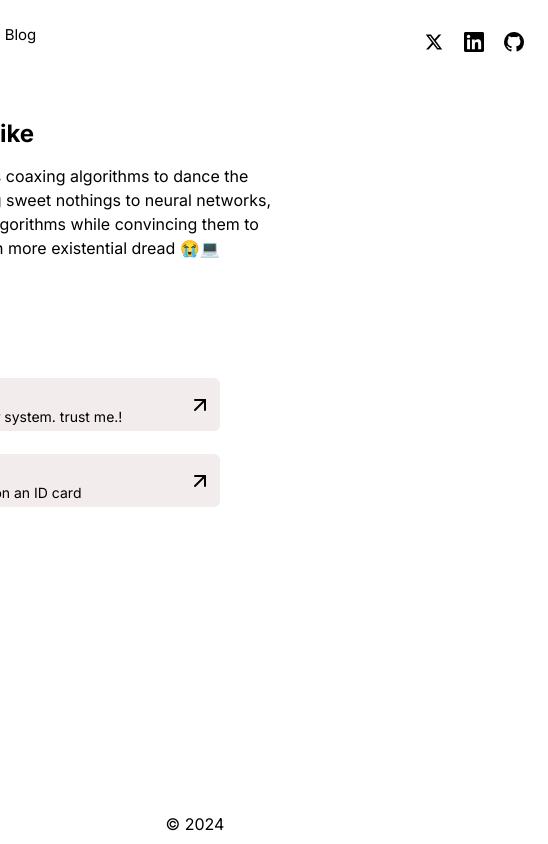
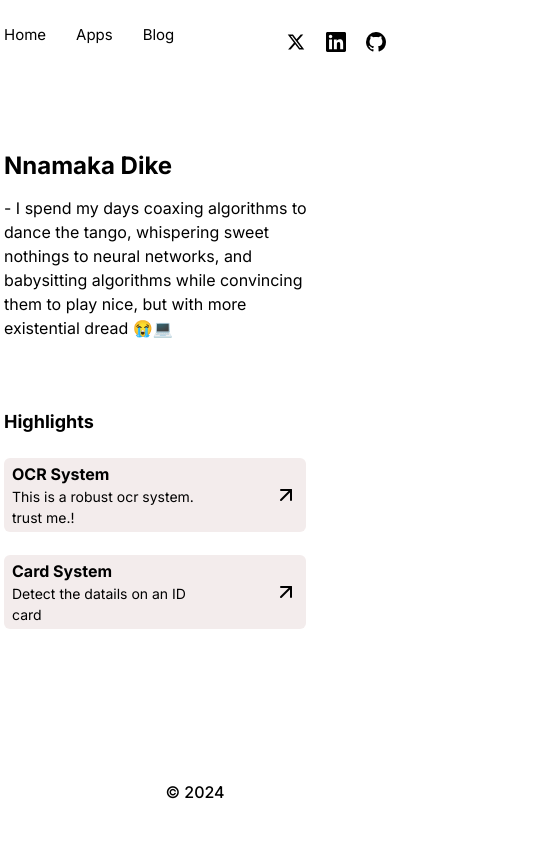
Before and after one commit to Nnamaka/site, a Next.js app: page / in a window 390 px wide. Shown: the whole page, 548 px wide, since content can reach past the window. Built offline with nearby package versions, Linux system fonts and the light colour scheme.

Commit message:
mobile responsiveness 75% 🤐

```diff
--- a/app/apps/page.tsx
+++ b/app/apps/page.tsx
@@ -4,7 +4,7 @@ import { RiTwitterXFill as TwitterIcon } from "react-icons/ri";
 
 export default function app() {
   return (
-    <div className=" mt-[70px]">
+    <div className=" mt-[70px] w-[307px] sm:w-[533px] md:w-[706px]">
       {apps.map((app) => (
         <div key={app.slug} className="mb-[25px] ">
           <p className="font-bold">{app.title}</p>
--- a/app/blog/page.tsx
+++ b/app/blog/page.tsx
@@ -2,7 +2,7 @@ import { blogs } from "../dummyData/data";
 
 export default function blog() {
   return (
-    <div className="flex-col mt-[70px] no-scrollbar">
+    <div className="flex-col mt-[70px] w-[337px] sm:w-[536px] md:w-[706px]">
       {blogs.map((data) => (
         <div key={data.slug} className="mb-[25px]">
           <p className="font-bold">{data.title}</p>
--- a/app/components/HighLights.tsx
+++ b/app/components/HighLights.tsx
@@ -8,13 +8,15 @@ export default function HighLights() {
       {highlights.map((highlight, index) => (
         <div
           key={index}
-          className="flex justify-between items-center mt-[23px] px-2 py-1 bg-[#F3ECEC] rounded-md w-[354px]"
+          className="flex justify-between items-center mt-[23px] px-2 py-1 bg-[#F3ECEC] rounded-md w-[302px] sm:w-[359px]"
         >
           <div>
             <p className="font-bold">{highlight.slug}</p>
-            <p className="text-[14px]">{highlight.description}</p>
+            <p className="text-[14px] w-[188px] sm:w-[246px]">
+              {highlight.description}
+            </p>
           </div>
-          <FiArrowUpRight className="w-6 h-6"/>
+          <FiArrowUpRight className="w-6 h-6" />
         </div>
       ))}
     </div>
--- a/app/components/NavBar.tsx
+++ b/app/components/NavBar.tsx
@@ -6,7 +6,7 @@ import Link from "next/link";
 export default function NavBar() {
   return (
     <div className="flex justify-center ">
-      <div className="flex w-[706px] justify-between p-6">
+      <div className="flex w-full justify-between p-6">
         <div className="Route flex space-x-[30px] text-[15px]">
           <Link href={"/"}>
             <h1>Home</h1>
--- a/app/layout.tsx
+++ b/app/layout.tsx
@@ -20,16 +20,15 @@ export default function RootLayout({
   return (
     <html lang="en">
       <body
-        className={`flex flex-col items-center justify-between h-dvh overflow-y-auto scrollbar-hide no-scrollbar ${inter.className}`}
-        // style={{ height: "100vh" }}
+        className={`flex flex-col items-center justify-between h-dvh overflow-y-scroll no-scrollbar ${inter.className}`}
       >
         <div className="flex-col">
-          <div className="w-[706px] ">
+          <div className="w-[430px] sm:w-[582px] ">
             <NavBar />
-            <div className="px-6 ">{children}</div>
+            <div className="px-6">{children}</div>
           </div>
         </div>
-        <p className="flex justify-center p-2 ">{`© ${year}`}</p>
+        <p className="flex justify-center font-medium p-2 my-8">{`© ${year}`}</p>
       </body>
     </html>
   );
--- a/app/page.tsx
+++ b/app/page.tsx
@@ -4,10 +4,10 @@ import HighLights from "./components/HighLights";
 export default function Home() {
   return (
     <main>
-      <div className="">
+      <div className="mt-8">
         <p className="text-[24px] font-bold pt-8">Nnamaka Dike</p>
 
-        <p className="pt-3 w-[414px] text-[16px]">
+        <p className="pt-3 w-[320px] sm:w-[414px] text-[16px]">
           - I spend my days coaxing algorithms to dance the tango, whispering sweet
           nothings to neural networks, and babysitting algorithms while
           convincing them to play nice, but with more existential dread 😭💻
```
